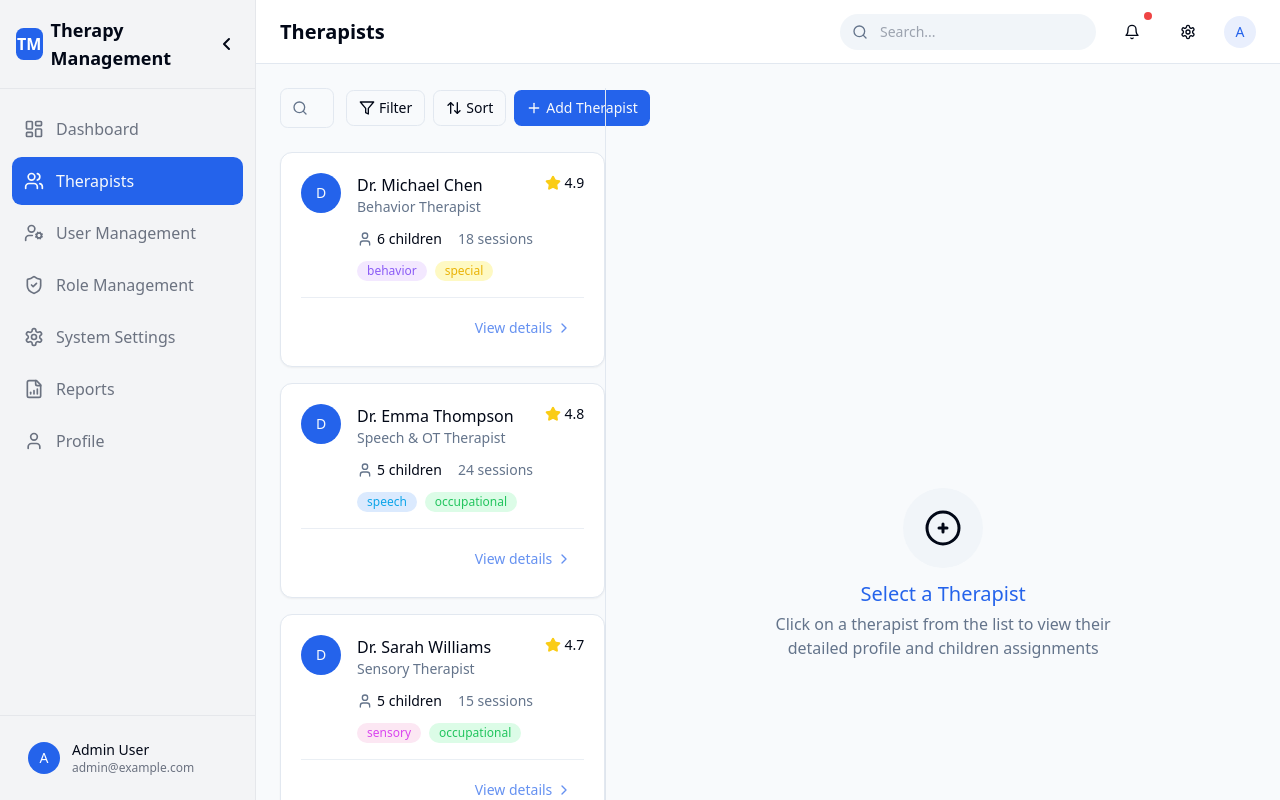
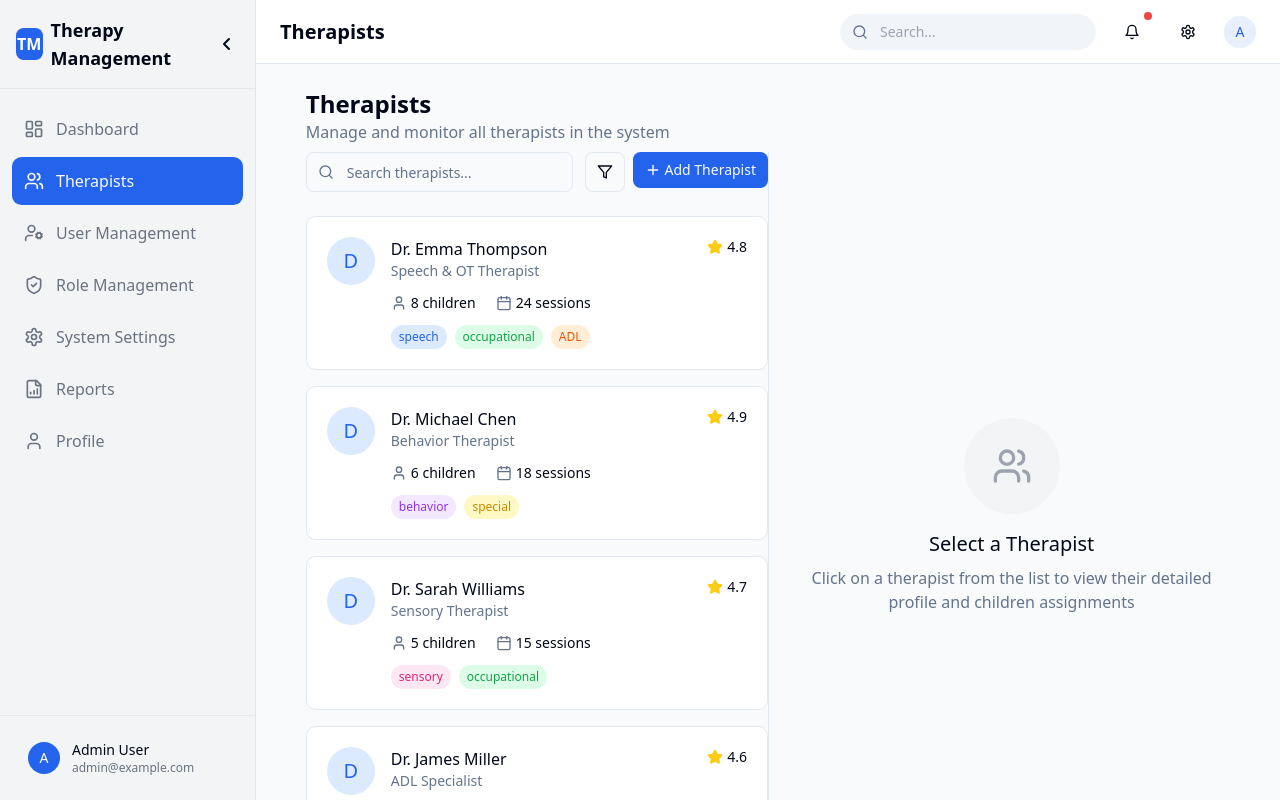
Before and after one commit to vipinrawat01/admin-therapist-dashboard, a React (Vite) app: page /therapists in a window 1280 px wide. Shown: the top 800 px of the page. Built offline with nearby package versions, Linux system fonts and the light colour scheme.

Commit message:
Update therapist section styling
Update the styling of the therapist section to match the provided design.

```diff
--- a/src/components/cards/TherapistCard.tsx
+++ b/src/components/cards/TherapistCard.tsx
@@ -1,7 +1,5 @@
 
-import { useState } from 'react';
-import { User, ChevronRight, Star } from 'lucide-react';
-import { Button } from '@/components/ui/button';
+import { User, Star, Calendar } from 'lucide-react';
 import { cn } from '@/lib/utils';
 
 interface TherapistCardProps {
@@ -19,42 +17,40 @@ interface TherapistCardProps {
 }
 
 const TherapistCard = ({ therapist, onSelect, selected }: TherapistCardProps) => {
-  const [isHovered, setIsHovered] = useState(false);
-
   // Helper function to get badge class based on specialty
   const getBadgeClass = (specialty: string) => {
     const specialtyLower = specialty.toLowerCase();
-    if (specialtyLower.includes('speech')) return 'badge-speech';
-    if (specialtyLower.includes('behavior')) return 'badge-behavior';
-    if (specialtyLower.includes('sensory')) return 'badge-sensory';
-    if (specialtyLower.includes('occupational')) return 'badge-occupational';
-    if (specialtyLower.includes('adl')) return 'badge-adl';
-    if (specialtyLower.includes('special')) return 'badge-special';
-    return 'therapy-badge bg-gray-100 text-gray-700';
+
+    if (specialtyLower === 'speech')
+      return 'bg-blue-100 text-blue-600';
+    if (specialtyLower === 'behavior')
+      return 'bg-purple-100 text-purple-600';
+    if (specialtyLower === 'sensory')
+      return 'bg-pink-100 text-pink-600';
+    if (specialtyLower === 'occupational')
+      return 'bg-green-100 text-green-600';
+    if (specialtyLower === 'adl')
+      return 'bg-orange-100 text-orange-600';
+    if (specialtyLower === 'special')
+      return 'bg-yellow-100 text-yellow-600';
+
+    return 'bg-gray-100 text-gray-600';
   };
+
+  // First letter for avatar
+  const firstLetter = therapist.name.split(' ')[0][0];
 
   return (
     <div
       className={cn(
-        "therapy-card cursor-pointer transition-all card-hover-effect relative overflow-hidden",
-        selected && "ring-2 ring-primary",
-        isHovered && "transform-gpu"
+        "bg-white border rounded-lg p-5 cursor-pointer transition-all hover:shadow-md",
+        selected && "ring-2 ring-primary"
       )}
       onClick={() => onSelect(therapist.id)}
-      onMouseEnter={() => setIsHovered(true)}
-      onMouseLeave={() => setIsHovered(false)}
     >
-      {/* Highlight bar animation */}
-      <div
-        className={cn(
-          "absolute top-0 left-0 h-1 bg-primary transition-all duration-300",
-          isHovered ? "w-full" : "w-0"
-        )}
-      />
-
       <div className="flex items-start gap-4">
-        <div className="avatar-initial w-10 h-10 text-white">
-          {therapist.name.charAt(0)}
+        <div className="w-12 h-12 rounded-full bg-blue-100 flex items-center justify-center text-blue-600 font-medium text-xl">
+          {firstLetter}
         </div>
 
         <div className="flex-1">
@@ -69,35 +65,32 @@ const TherapistCard = ({ therapist, onSelect, selected }: TherapistCardProps) =>
             </div>
           </div>
 
-          <div className="flex items-center mt-3 text-sm">
-            <div className="flex items-center gap-1 mr-4">
+          <div className="flex items-center mt-3 text-sm gap-5">
+            <div className="flex items-center gap-1">
               <User className="w-4 h-4 text-muted-foreground" />
               <span>{therapist.children} children</span>
             </div>
-            <div className="text-muted-foreground">
-              {therapist.sessions} sessions
+            <div className="flex items-center gap-1">
+              <Calendar className="w-4 h-4 text-muted-foreground" />
+              <span>{therapist.sessions} sessions</span>
             </div>
           </div>
 
           <div className="mt-3 flex flex-wrap gap-2">
             {therapist.specialties.map((specialty, i) => (
-              <span key={i} className={getBadgeClass(specialty)}>
+              <span
+                key={i}
+                className={cn(
+                  "text-xs px-2 py-1 rounded-full",
+                  getBadgeClass(specialty)
+                )}
+              >
                 {specialty}
               </span>
             ))}
           </div>
         </div>
       </div>
-
-      <div className={cn(
-        "mt-4 pt-3 border-t border-border flex justify-end transition-opacity duration-300",
-        isHovered ? "opacity-100" : "opacity-70"
-      )}>
-        <Button variant="ghost" size="sm" className="gap-1 text-primary">
-          <span>View details</span>
-          <ChevronRight className="w-4 h-4" />
-        </Button>
-      </div>
     </div>
   );
 };
--- a/src/pages/Therapists.tsx
+++ b/src/pages/Therapists.tsx
@@ -1,6 +1,5 @@
-
 import { useState } from 'react';
-import { Search, Filter, Plus, X, ChevronDown, ArrowUpDown } from 'lucide-react';
+import { Search, Filter, Plus, Users } from 'lucide-react';
 import PageLayout from '@/components/layout/PageLayout';
 import TherapistCard from '@/components/cards/TherapistCard';
 import { Button } from '@/components/ui/button';
@@ -21,9 +20,9 @@ const therapists = [
     name: 'Dr. Emma Thompson',
     specialty: 'Speech & OT Therapist',
     rating: 4.8,
-    children: 5,
+    children: 8,
     sessions: 24,
-    specialties: ['speech', 'occupational'],
+    specialties: ['speech', 'occupational', 'ADL'],
     childrenData: [
       { name: 'Emma Brown', age: 6, diagnosis: 'Autism Spectrum Disorder', progress: [60, 40] },
       { name: 'Liam Brown', age: 5, diagnosis: 'Speech Delay', progress: [75, 50] },
@@ -68,11 +67,11 @@ const therapists = [
   {
     id: '4',
     name: 'Dr. James Miller',
-    specialty: 'ASD Specialist',
+    specialty: 'ADL Specialist',
     rating: 4.6,
     children: 7,
     sessions: 21,
-    specialties: ['ASD', 'behavior'],
+    specialties: ['ADL', 'behavior'],
     childrenData: [
       { name: 'Logan Clark', age: 6, diagnosis: 'Autism Spectrum Disorder', progress: [55, 40] },
       { name: 'Mia Rodriguez', age: 5, diagnosis: 'Autism Spectrum Disorder', progress: [50, 35] },
@@ -160,7 +159,6 @@ const ChildCard = ({ child }: ChildCardProps) => {
 const Therapists = () => {
   const [searchQuery, setSearchQuery] = useState('');
   const [specialtyFilters, setSpecialtyFilters] = useState<string[]>([]);
-  const [sortOption, setSortOption] = useState<'rating' | 'children' | 'sessions'>('rating');
   const [selectedTherapist, setSelectedTherapist] = useState<string | null>(null);
 
   const therapistDetails = selectedTherapist
@@ -168,13 +166,11 @@ const Therapists = () => {
     : null;
 
   const filteredTherapists = therapists.filter(therapist => {
-    // Apply search filter
     if (searchQuery && !therapist.name.toLowerCase().includes(searchQuery.toLowerCase()) &&
         !therapist.specialty.toLowerCase().includes(searchQuery.toLowerCase())) {
       return false;
     }
 
-    // Apply specialty filters
     if (specialtyFilters.length > 0) {
       const hasMatchingSpecialty = therapist.specialties.some(specialty =>
         specialtyFilters.includes(specialty.toLowerCase())
@@ -184,18 +180,6 @@ const Therapists = () => {
 
     return true;
   });
-
-  // Sort therapists
-  const sortedTherapists = [...filteredTherapists].sort((a, b) => {
-    if (sortOption === 'rating') return b.rating - a.rating;
-    if (sortOption === 'children') return b.children - a.children;
-    return b.sessions - a.sessions;
-  });
-
-  const clearFilters = () => {
-    setSearchQuery('');
-    setSpecialtyFilters([]);
-  };
 
   const toggleSpecialtyFilter = (specialty: string) => {
     setSpecialtyFilters(current =>
@@ -207,12 +191,17 @@ const Therapists = () => {
 
   return (
     <PageLayout title="Therapists" containerClassName="max-w-7xl mx-auto">
+      <div className="mb-2">
+        <h1 className="text-2xl font-semibold">Therapists</h1>
+        <p className="text-muted-foreground">Manage and monitor all therapists in the system</p>
+      </div>
+
       <div className="flex flex-col lg:flex-row">
         <div className={cn(
-          "lg:w-1/3 transition-all duration-300 animate-fade-in",
+          "lg:w-1/2 transition-all duration-300",
           selectedTherapist ? "lg:pr-6" : "w-full"
         )}>
-          <div className="flex flex-col md:flex-row md:items-center gap-3 mb-6">
+          <div className="flex flex-col sm:flex-row sm:items-center gap-3 mb-6">
             <div className="relative flex-1">
               <Search className="absolute left-3 top-1/2 transform -translate-y-1/2 text-muted-foreground h-4 w-4" />
               <Input
@@ -226,14 +215,8 @@ const Therapists = () => {
             <div className="flex gap-2">
               <DropdownMenu>
                 <DropdownMenuTrigger asChild>
-                  <Button variant="outline" size="sm" className="gap-1">
+                  <Button variant="outline" size="icon" className="px-3">
                     <Filter className="h-4 w-4" />
-                    <span>Filter</span>
-                    {specialtyFilters.length > 0 && (
-                      <span className="ml-1 text-xs bg-primary text-white rounded-full w-5 h-5 flex items-center justify-center">
-                        {specialtyFilters.length}
-                      </span>
-                    )}
                   </Button>
                 </DropdownMenuTrigger>
                 <DropdownMenuContent align="end" className="w-56">
@@ -264,90 +247,24 @@ const Therapists = () => {
                     Sensory Therapy
                   </DropdownMenuCheckboxItem>
                   <DropdownMenuCheckboxItem
-                    checked={specialtyFilters.includes('asd')}
-                    onCheckedChange={() => toggleSpecialtyFilter('asd')}
+                    checked={specialtyFilters.includes('adl')}
+                    onCheckedChange={() => toggleSpecialtyFilter('adl')}
                   >
-                    ASD Specialist
-                  </DropdownMenuCheckboxItem>
-                  <DropdownMenuSeparator />
-                  <Button
-                    variant="ghost"
-                    size="sm"
-                    className="w-full justify-start text-xs text-muted-foreground"
-                    onClick={clearFilters}
-                  >
-                    Clear all filters
-                  </Button>
-                </DropdownMenuContent>
-              </DropdownMenu>
-
-              <DropdownMenu>
-                <DropdownMenuTrigger asChild>
-                  <Button variant="outline" size="sm" className="gap-1">
-                    <ArrowUpDown className="h-4 w-4" />
-                    <span>Sort</span>
-                  </Button>
-                </DropdownMenuTrigger>
-                <DropdownMenuContent align="end">
-                  <DropdownMenuCheckboxItem
-                    checked={sortOption === 'rating'}
-                    onCheckedChange={() => setSortOption('rating')}
-                  >
-                    By Rating
-                  </DropdownMenuCheckboxItem>
-                  <DropdownMenuCheckboxItem
-                    checked={sortOption === 'children'}
-                    onCheckedChange={() => setSortOption('children')}
-                  >
-                    By Number of Children
-                  </DropdownMenuCheckboxItem>
-                  <DropdownMenuCheckboxItem
-                    checked={sortOption === 'sessions'}
-                    onCheckedChange={() => setSortOption('sessions')}
-                  >
-                    By Session Count
+                    ADL Specialist
                   </DropdownMenuCheckboxItem>
                 </DropdownMenuContent>
               </DropdownMenu>
 
-              <Button size="sm" className="gap-1">
+              <Button className="gap-1" size="sm">
                 <Plus className="h-4 w-4" />
-                <span className="hidden md:inline">Add Therapist</span>
+                <span>Add Therapist</span>
               </Button>
             </div>
           </div>
 
-          {specialtyFilters.length > 0 && (
-            <div className="flex items-center gap-2 mb-4">
-              <p className="text-sm text-muted-foreground">Filters:</p>
-              <div className="flex flex-wrap gap-2">
-                {specialtyFilters.map(filter => (
-                  <Button
-                    key={filter}
-                    variant="secondary"
-                    size="sm"
-                    className="h-7 text-xs gap-1"
-                    onClick={() => toggleSpecialtyFilter(filter)}
-                  >
-                    {filter.charAt(0).toUpperCase() + filter.slice(1)}
-                    <X className="h-3 w-3" />
-                  </Button>
-                ))}
-                <Button
-                  variant="ghost"
-                  size="sm"
-                  className="h-7 text-xs px-2"
-                  onClick={clearFilters}
-                >
-                  Clear all
-                </Button>
-              </div>
-            </div>
-          )}
-
           <div className="space-y-4">
-            {sortedTherapists.length > 0 ? (
-              sortedTherapists.map(therapist => (
+            {filteredTherapists.length > 0 ? (
+              filteredTherapists.map(therapist => (
                 <TherapistCard
                   key={therapist.id}
                   therapist={therapist}
@@ -356,7 +273,7 @@ const Therapists = () => {
                 />
               ))
             ) : (
-              <div className="therapy-card flex flex-col items-center py-8">
+              <div className="bg-white rounded-lg border p-8 flex flex-col items-center">
                 <div className="bg-secondary rounded-full p-3 mb-3">
                   <Search className="h-6 w-6 text-muted-foreground" />
                 </div>
@@ -364,21 +281,13 @@ const Therapists = () => {
                 <p className="text-muted-foreground text-center mt-1">
                   Try adjusting your search or filters to find what you're looking for.
                 </p>
-                <Button
-                  variant="outline"
-                  size="sm"
-                  className="mt-4"
-                  onClick={clearFilters}
-                >
-                  Clear all filters
-                </Button>
               </div>
             )}
           </div>
         </div>
 
-        {selectedTherapist && (
-          <div className="lg:w-2/3 mt-6 lg:mt-0 lg:pl-6 lg:border-l animate-fade-in">
+        {selectedTherapist ? (
+          <div className="lg:w-1/2 mt-6 lg:mt-0 lg:pl-6 lg:border-l animate-fade-in">
             <div className="flex justify-between items-start mb-6">
               <div>
                 <h2 className="text-xl font-semibold">{therapistDetails?.name}</h2>
@@ -401,26 +310,16 @@ const Therapists = () => {
               ))}
             </div>
           </div>
-        )}
-
-        {!selectedTherapist && (
-          <div className="hidden lg:block lg:w-2/3 lg:pl-6 lg:border-l">
-            <div className="flex items-center justify-center h-full">
-              <div className="text-center">
-                <div className="flex justify-center">
-                  <div className="p-4 rounded-full bg-secondary mb-3">
-                    <svg width="48" height="48" viewBox="0 0 24 24" fill="none" xmlns="http://www.w3.org/2000/svg">
-                      <path d="M20 12C20 7.58172 16.4183 4 12 4C7.58172 4 4 7.58172 4 12C4 16.4183 7.58172 20 12 20C16.4183 20 20 16.4183 20 12Z" stroke="currentColor" strokeWidth="1.5"/>
-                      <path d="M12 10V14" stroke="currentColor" strokeWidth="1.5" strokeLinecap="round"/>
-                      <path d="M10 12L14 12" stroke="currentColor" strokeWidth="1.5" strokeLinecap="round"/>
-                    </svg>
-                  </div>
-                </div>
-                <h3 className="text-xl font-medium text-primary">Select a Therapist</h3>
-                <p className="text-muted-foreground mt-1 max-w-sm">
-                  Click on a therapist from the list to view their detailed profile and children assignments
-                </p>
+        ) : (
+          <div className="hidden lg:flex lg:w-1/2 lg:pl-6 lg:border-l items-center justify-center">
+            <div className="text-center">
+              <div className="mx-auto mb-4 bg-gray-100 w-24 h-24 rounded-full flex items-center justify-center">
+                <Users size={40} className="text-gray-400" />
               </div>
+              <h3 className="text-xl font-medium">Select a Therapist</h3>
+              <p className="text-muted-foreground mt-2 max-w-md">
+                Click on a therapist from the list to view their detailed profile and children assignments
+              </p>
             </div>
           </div>
         )}
```
